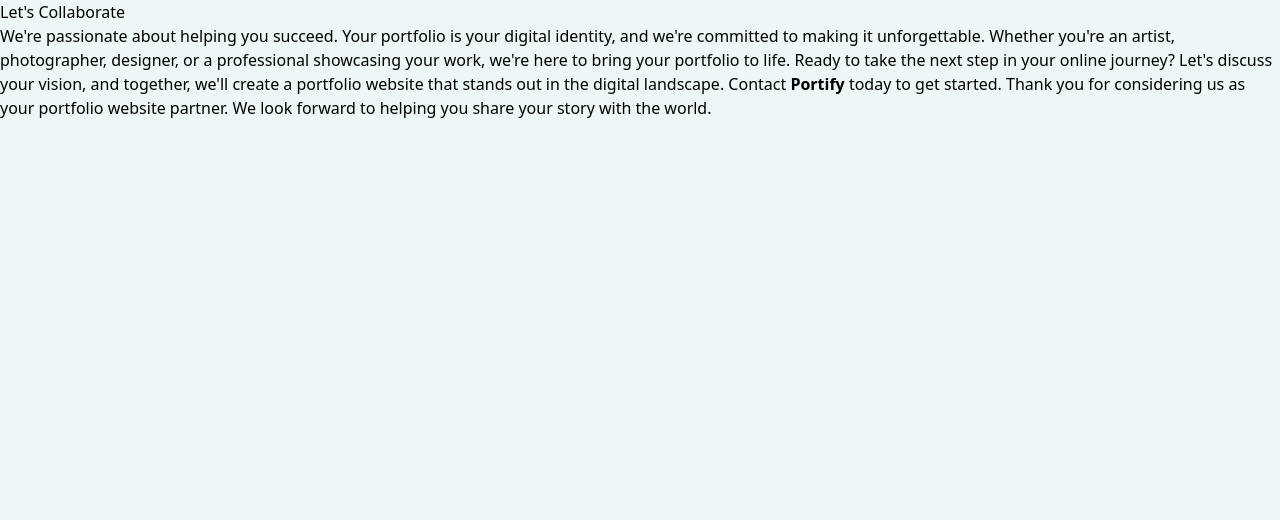
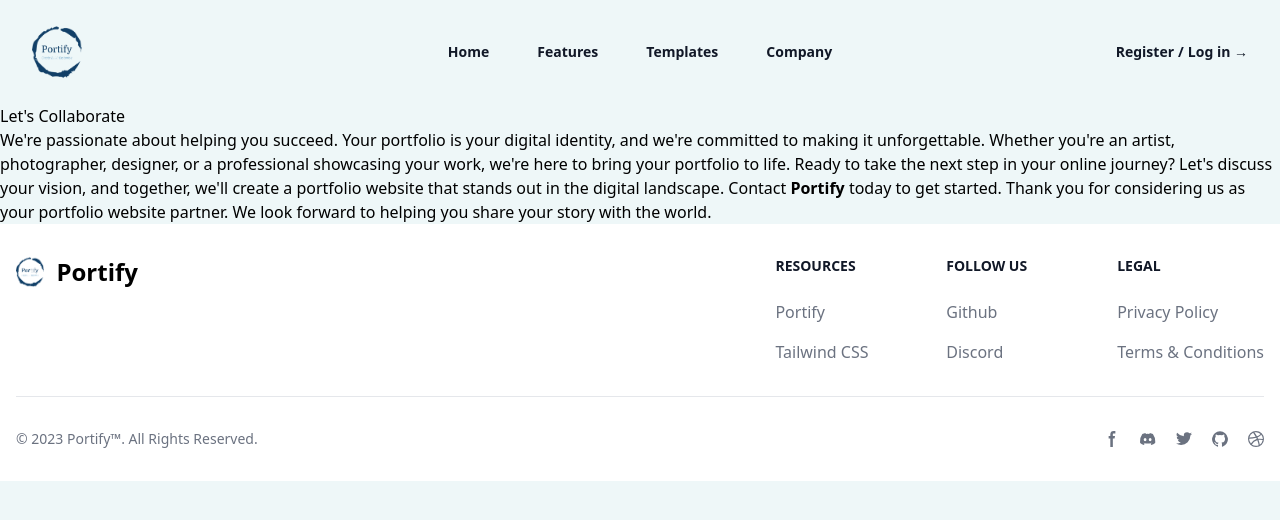
Before and after one commit to Animeshmitra08/Portify, a React (Create React App) app: page /about in a window 1280 px wide. Shown: the top 520 px of the page. Built offline with nearby package versions, Linux system fonts and the light colour scheme.

Commit message:
added navbar to evry page

```diff
--- a/src/Pages/Aboutus.js
+++ b/src/Pages/Aboutus.js
@@ -1,8 +1,11 @@
 import React from 'react'
+import Navbar from '../Components/Navbar'
+import Footer from '../Components/Footer'
 
 const Aboutus = () => {
   return (
     <>
+      <Navbar/>
       <div>Let's Collaborate
         <p>
           We're passionate about helping you succeed. Your portfolio is your digital identity, and we're committed to making it unforgettable. Whether you're an artist, photographer, designer, or a professional showcasing your work, we're here to bring your portfolio to life.
@@ -10,6 +13,7 @@ const Aboutus = () => {
           Thank you for considering us as your portfolio website partner. We look forward to helping you share your story with the world.
         </p>
       </div>
+      <Footer/>
     </>
   )
 }
--- a/src/Pages/Templates.js
+++ b/src/Pages/Templates.js
@@ -1,9 +1,13 @@
 import React from 'react'
+import Navbar from '../Components/Navbar'
+import Footer from '../Components/Footer'
 
 const Templates = () => {
   return (
     <>
-
+        <Navbar/>
+        <div>Templates</div>
+        <Footer/>
     </>
   )
 }
```
